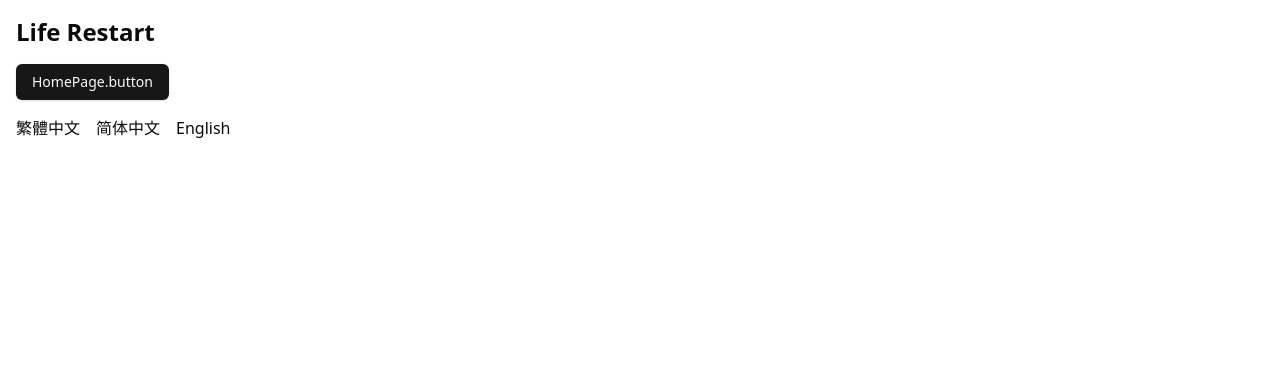
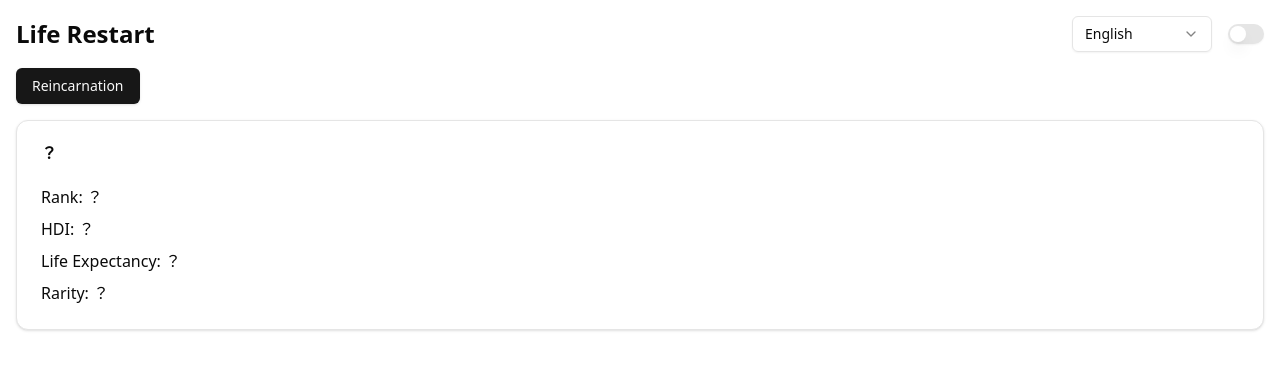
Before and after one commit to garylin0969/life-restart, a Next.js app: page /en in a window 1280 px wide. Shown: the top 370 px of the page. Built offline with nearby package versions, Linux system fonts and the light colour scheme.

Commit message:
feat: integrate theme provider and enhance homepage UI with theme and language switching

```diff
--- a/src/app/[locale]/layout.tsx
+++ b/src/app/[locale]/layout.tsx
@@ -4,6 +4,7 @@ import { notFound } from 'next/navigation';
 import { NextIntlClientProvider } from 'next-intl';
 import { getMessages } from 'next-intl/server';
 import { routing } from '@/i18n/routing';
+import { ThemeProvider } from '@/components/theme-provider';
 
 const geistSans = Geist({
     variable: '--font-geist-sans',
@@ -45,11 +46,13 @@ export default async function LocaleLayout({
     const messages = await getMessages();
 
     return (
-        <html lang={locale} translate="no" dir="ltr">
+        <html lang={locale} translate="no" dir="ltr" suppressHydrationWarning>
             <body className={`${geistSans.variable} ${geistMono.variable} antialiased`}>
-                <NextIntlClientProvider messages={messages} locale={locale}>
-                    {children}
-                </NextIntlClientProvider>
+                <ThemeProvider attribute="class" defaultTheme="system" enableSystem disableTransitionOnChange>
+                    <NextIntlClientProvider messages={messages} locale={locale}>
+                        {children}
+                    </NextIntlClientProvider>
+                </ThemeProvider>
             </body>
         </html>
     );
--- a/src/app/[locale]/page.tsx
+++ b/src/app/[locale]/page.tsx
@@ -1,11 +1,12 @@
 'use client';
 
 import { useTranslations } from 'next-intl';
-import { Link } from '@/i18n/routing';
 import { getRandomRegion } from '@/lib/utils';
 import { useState } from 'react';
 import { Button } from '@/components/ui/button';
 import { Card, CardContent, CardHeader, CardTitle } from '@/components/ui/card';
+import { ThemeSwitch } from '@/components/theme-switch';
+import { LanguageSwitcher } from '@/components/language-switcher';
 
 export default function HomePage() {
     const t = useTranslations('HomePage');
@@ -18,49 +19,43 @@ export default function HomePage() {
 
     return (
         <div className="container mx-auto p-4">
-            <h1 className="text-2xl font-bold mb-4">{t('title')}</h1>
+            <div className="flex justify-between items-center mb-4">
+                <h1 className="text-2xl font-bold">{t('title')}</h1>
+                <div className="flex items-center gap-4">
+                    <LanguageSwitcher />
+                    <ThemeSwitch />
+                </div>
+            </div>
 
             <Button onClick={handleRandomClick} className="mb-4">
-                {t('button')}
+                {t('reincarnation')}
             </Button>
 
-            {selectedRegion && (
             <Card className="mb-4">
                 <CardHeader>
-                        <CardTitle>{regionT(selectedRegion.name)}</CardTitle>
+                    <CardTitle>{selectedRegion ? regionT(selectedRegion.name) : '？'}</CardTitle>
                 </CardHeader>
                 <CardContent>
                     <div className="grid gap-2">
                         <div>
-                                {t('rank')}: {selectedRegion.rank}
+                            {t('rank')}: {selectedRegion ? selectedRegion.rank : '？'}
                         </div>
                         <div>
-                                {t('hdi')}: {selectedRegion.hdi}
+                            {t('hdi')}: {selectedRegion ? selectedRegion.hdi : '？'}
                         </div>
                         <div>
-                                {t('lifeExpectancy')}: {selectedRegion.lifeExpectancy} {t('years')}
+                            {t('lifeExpectancy')}:{' '}
+                            {selectedRegion ? `${selectedRegion.lifeExpectancy} ${t('years')}` : '？'}
                         </div>
                         <div>
-                                {t('rarity')}: {selectedRegion.populationPercentage.toFixed(3)}
-                                {t('percentage')}
+                            {t('rarity')}:{' '}
+                            {selectedRegion
+                                ? `${selectedRegion.populationPercentage.toFixed(3)}${t('percentage')}`
+                                : '？'}
                         </div>
                     </div>
                 </CardContent>
             </Card>
-            )}
-
-            {/* 語言切換連結 */}
-            <div className="flex gap-4">
-                <Link href="/" locale="zh-TW">
-                    繁體中文
-                </Link>
-                <Link href="/" locale="zh-CN">
-                    简体中文
-                </Link>
-                <Link href="/" locale="en">
-                    English
-                </Link>
-            </div>
         </div>
     );
 }
```
Lines whose indentation alone changed are shown as unchanged.
